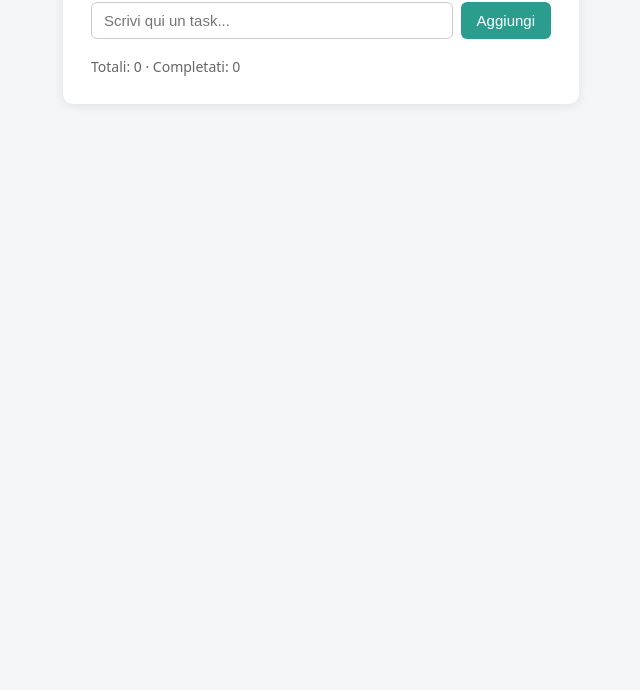
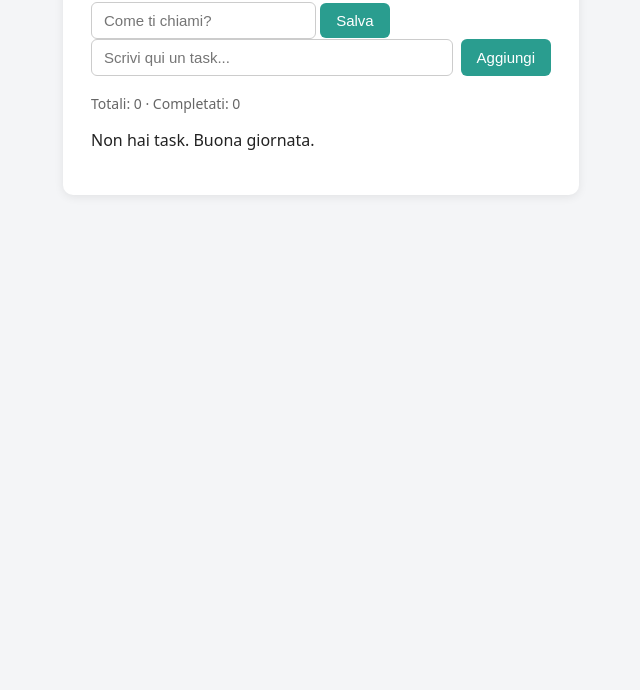
Before and after one commit to Moscaaa07/ProgettiTPI-5, a website built with Vite: page todolist/index.html in a window 1280 px wide. Shown: the part 110-800 px from the top of the page, without its empty margins (319-959 px from the left). Built offline with nearby package versions, Linux system fonts and the light colour scheme.

Commit message:
Aggiunto benvenuto e pulizia task

```diff
--- a/todolist/index.html
+++ b/todolist/index.html
@@ -10,6 +10,9 @@
   <main>
     <h1>I miei task</h1>
 
+    <!-- Contenitore per il messaggio di benvenuto persistente -->
+    <div id="benvenuto"></div>
+
     <form id="form-task">
       <input
         type="text"
@@ -21,7 +24,12 @@
 
     <ul id="lista"></ul>
 
+    <!-- Barra info totale e messaggio reattivo -->
     <p id="info"></p>
+    <p id="messaggio"></p>
+
+    <!-- Contenitore per il pulsante "Elimina completati" -->
+    <div id="azioni"></div>
   </main>
 
   <script type="module" src="/src/main.js"></script>
--- a/todolist/src/main.js
+++ b/todolist/src/main.js
@@ -9,7 +9,6 @@ function caricaStato() {
 
   try {
     const dati = JSON.parse(testo)
-    // difesa in più: deve essere proprio un array
     return Array.isArray(dati) ? dati : []
   } catch (errore) {
     console.error("Dati salvati non validi, riparto da zero:", errore.message)
@@ -25,13 +24,42 @@ const info  = document.querySelector("#info")
 const form  = document.querySelector("#form-task")
 const campo = document.querySelector("#campo-task")
 
+// Nuovi riferimenti dal DOM
+const boxBenvenuto = document.querySelector("#benvenuto")
+const messaggio = document.querySelector("#messaggio")
+const azioni = document.querySelector("#azioni")
+
 /* ================= 3. PERSISTENZA ================= */
 function salvaStato() {
   localStorage.setItem(CHIAVE, JSON.stringify(tasks))
 }
 
 /* ================= 4. VIEW ================= */
+const CHIAVE_NOME = "todo-nome"
+
+function renderBenvenuto() {
+  const nome = localStorage.getItem(CHIAVE_NOME)
+
+  if (nome) {
+    boxBenvenuto.innerHTML = `<p>Bentornato, ${nome}</p>`
+    return
+  }
+
+  boxBenvenuto.innerHTML = `
+    <input type="text" id="campo-nome" placeholder="Come ti chiami?">
+    <button id="salva-nome">Salva</button>
+  `
+
+  document.querySelector("#salva-nome").addEventListener("click", () => {
+    const valore = document.querySelector("#campo-nome").value.trim()
+    if (valore === "") return
+    localStorage.setItem(CHIAVE_NOME, valore)
+    renderBenvenuto() // ridisegna: ora mostra il saluto
+  })
+}
+
 function render() {
+  // 1. Disegna la lista
   lista.innerHTML = tasks
     .map(t => `
       <li class="${t.completed ? "fatto" : ""}" data-id="${t.id}">
@@ -41,8 +69,34 @@ function render() {
     `)
     .join("")
 
+  // 2. Calcola i dati derivati
   const completati = tasks.filter(t => t.completed).length
-  info.textContent = `Totali: ${tasks.length} · Completati: ${completati}`
+  const totali = tasks.length
+  const restanti = totali - completati
+
+  // 3. Aggiorna barra info
+  info.textContent = `Totali: ${totali} · Completati: ${completati}`
+
+  // 4. Aggiorna frase reattiva
+  let frase
+  if (totali === 0) {
+    frase = "Non hai task. Buona giornata."
+  } else if (restanti === 0) {
+    frase = "Fatto tutto. Complimenti."
+  } else {
+    frase = `Ti restano ${restanti} task su ${totali}.`
+  }
+  messaggio.textContent = frase
+
+  // 5. Disegna il pulsante per eliminare i completati (se ce ne sono)
+  azioni.innerHTML = completati > 0
+    ? `<button id="pulisci">Elimina completati (${completati})</button>`
+    : ""
+
+  const pulisci = document.querySelector("#pulisci")
+  if (pulisci) {
+    pulisci.addEventListener("click", deleteCompletati)
+  }
 }
 
 /* ================= 5. AZIONI ================= */
@@ -68,6 +122,12 @@ function deleteTask(id) {
   aggiornaStato(tasks.filter(t => t.id !== id))
 }
 
+function deleteCompletati() {
+  if (!confirm("Elimino tutti i task completati?")) return
+  // Teniamo solo quelli che NON sono completati
+  aggiornaStato(tasks.filter(t => !t.completed))
+}
+
 /* ================= 6. EVENTI ================= */
 form.addEventListener("submit", (evento) => {
   evento.preventDefault()
@@ -91,4 +151,5 @@ lista.addEventListener("click", (evento) => {
 })
 
 /* ================= 7. AVVIO ================= */
+renderBenvenuto()
 render()
```
